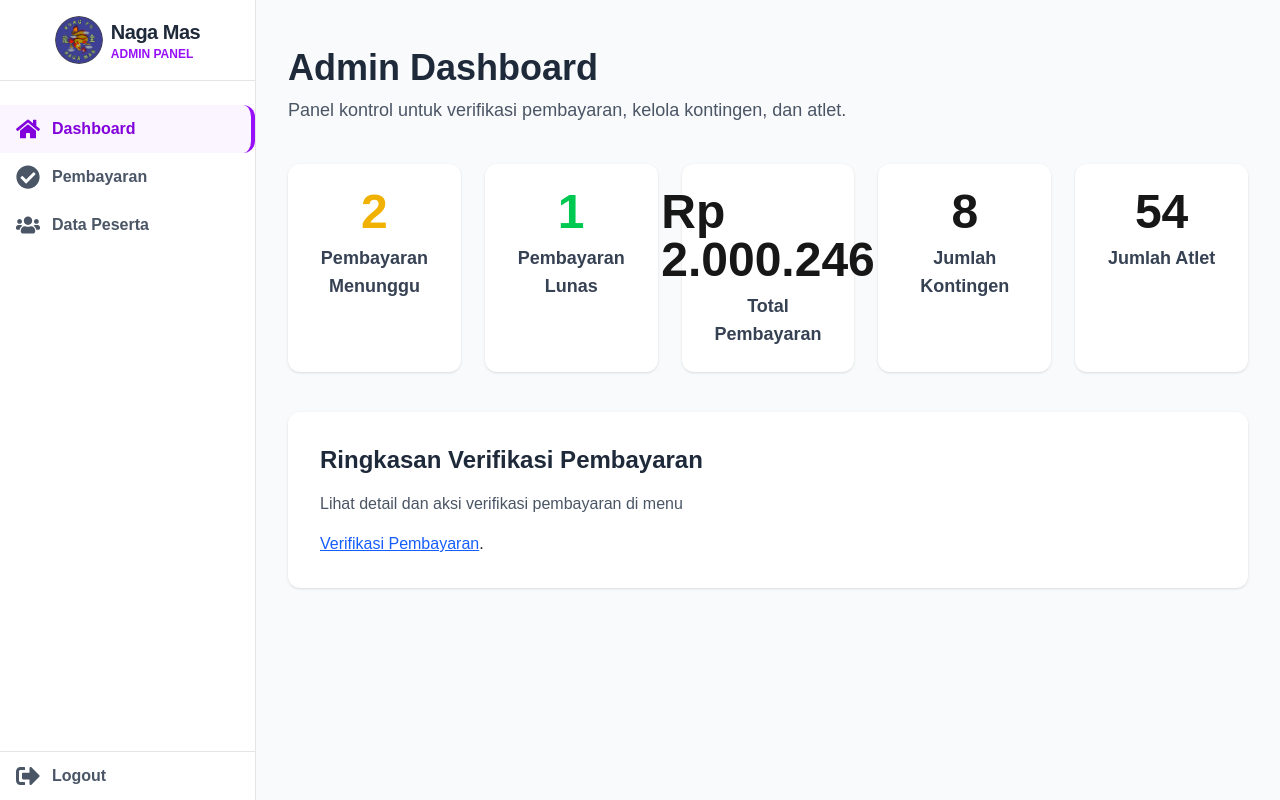
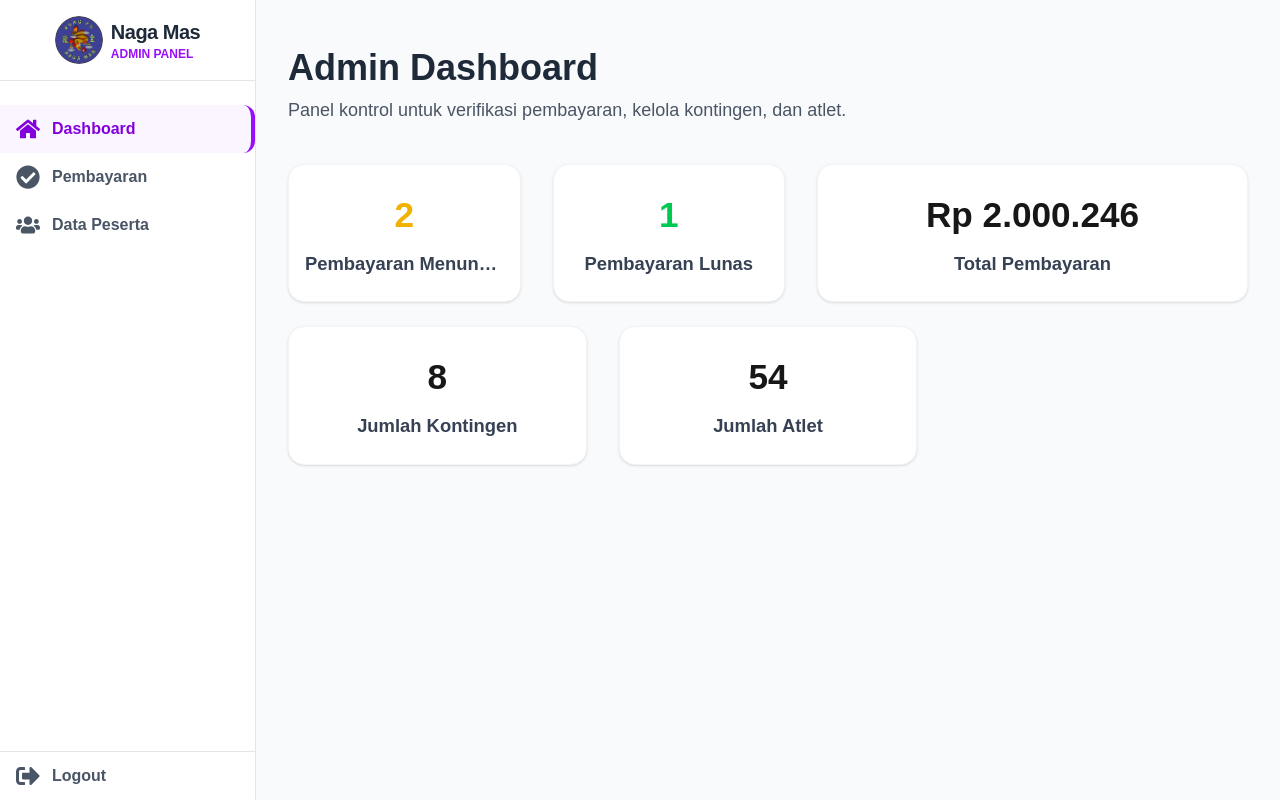
Before and after one commit to dvpms/bupati-cup-wushu, a Next.js app: page /admin in a window 1280 px wide. Built offline with nearby package versions, Linux system fonts and the light colour scheme.

Commit message:
feat: add summary statistics cards to the admin dashboard

```diff
--- a/src/app/(admin)/admin/page.js
+++ b/src/app/(admin)/admin/page.js
@@ -16,46 +16,42 @@ export default function AdminDashboardPage() {
           </p>
         </header>
         {/* Komponen summary statistik, sidebar, dan tabel verifikasi pembayaran akan ditambahkan di sini */}
-        <div className="grid grid-cols-1 sm:grid-cols-2 md:grid-cols-3 lg:grid-cols-5 gap-6 mb-10">
-          {/* Card */}
-          <SummaryCard
-            color="yellow-500"
-            value="2"
-            label="Pembayaran Menunggu"
-          />
-          <SummaryCard color="green-500" value="1" label="Pembayaran Lunas" />
-          <SummaryCard
-            color="blue-500"
-            value="Rp 2.000.246"
-            label="Total Pembayaran"
-          />
-          <SummaryCard color="purple-500" value="8" label="Jumlah Kontingen" />
-          <SummaryCard color="pink-500" value="54" label="Jumlah Atlet" />
+        <div className="w-full flex flex-col gap-6 mb-10">
+          <div className="w-full flex gap-8">
+            <SummaryCard color="yellow-500" value="2" label="Pembayaran Menunggu" className="flex-1" />
+            <SummaryCard color="green-500" value="1" label="Pembayaran Lunas" className="flex-1" />
+            <SummaryCard color="blue-500" value="Rp 2.000.246" label="Total Pembayaran" className="flex-[2]" />
+          </div>
+          <div className="grid grid-cols-1 md:grid-cols-3 gap-8">
+            <SummaryCard color="purple-500" value="8" label="Jumlah Kontingen" />
+            <SummaryCard color="pink-500" value="54" label="Jumlah Atlet" />
+          </div>
         </div>
-        <div className="bg-white rounded-xl shadow p-8">
-          <h2 className="text-2xl font-bold text-gray-800 mb-4">
-            Ringkasan Verifikasi Pembayaran
-          </h2>
-          <p className="text-gray-600 mb-4">
-            Lihat detail dan aksi verifikasi pembayaran di menu
-          </p>
-          <Link href="/admin/verifikasi" className="text-blue-600 underline">
-            Verifikasi Pembayaran
-          </Link>
-          .
-        </div>
+  {/* Hanya tampilkan summary cards, tanpa ringkasan verifikasi pembayaran */}
       </div>
     </div>
   );
 }
 
-function SummaryCard({ color, value, label }) {
+function SummaryCard({ color, value, label, className }) {
   return (
     <div
-      className={`bg-white rounded-xl shadow p-6 flex flex-col items-center transition hover:scale-[1.03] hover:shadow-lg`}
+      className={`w-full min-h-[120px] bg-white rounded-2xl shadow flex flex-col items-center justify-center px-4 py-6 transition hover:scale-[1.03] hover:shadow-xl border border-gray-100 overflow-hidden ${className || ''}`}
     >
-      <span className={`text-5xl font-black text-${color} mb-2`}>{value}</span>
-      <span className="text-lg font-semibold text-gray-700 text-center whitespace-pre-line">
+      <span
+        className={`font-extrabold text-${color} mb-2 text-center truncate w-full`}
+        style={{
+          fontSize: 'clamp(1.5rem, 5vw, 2.2rem)',
+        }}
+      >
+        {value}
+      </span>
+      <span
+        className="font-semibold text-gray-700 text-center break-words w-full truncate"
+        style={{
+          fontSize: 'clamp(0.95rem, 2.5vw, 1.15rem)',
+        }}
+      >
         {label}
       </span>
     </div>
```
